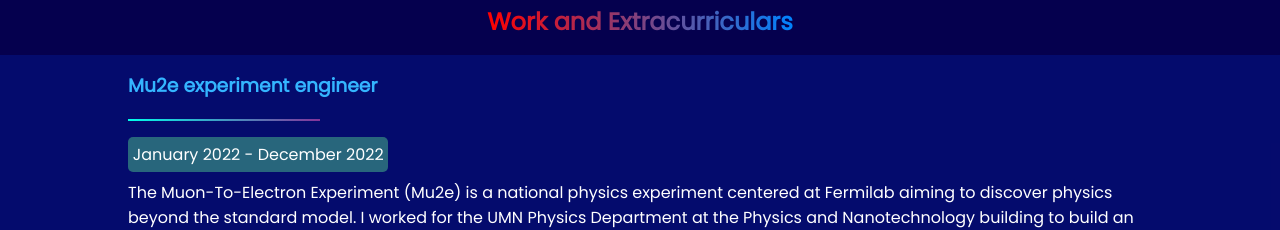
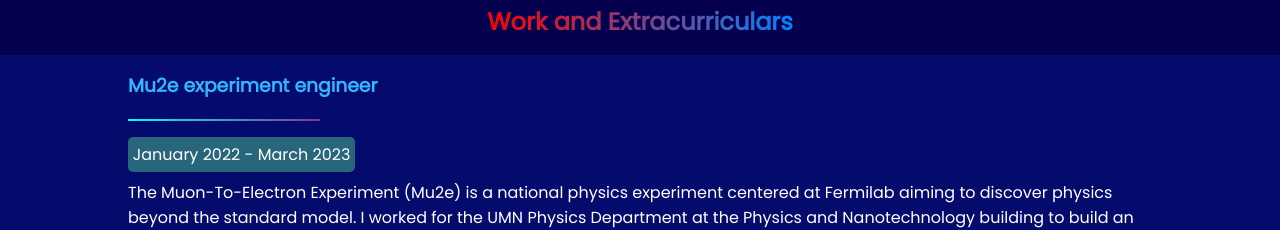
Before and after one commit to RWang-Dev/My-Website, a React (Create React App) app: page / in a window 1280 px wide. Shown: the part 3160-3390 px from the top of the page. Built offline with nearby package versions, Linux system fonts and the light colour scheme.

Commit message:
fixed the date of the mu2e job

```diff
--- a/src/components/Contact-Me/ContactList.js
+++ b/src/components/Contact-Me/ContactList.js
@@ -2,7 +2,7 @@
 import classes from "./ContactList.module.css"
 import React, { useRef } from 'react';
 import emailjs from '@emailjs/browser';
-// import { Alert } from 'react-alert'
+
 
 function ContactList(props) {
   const form = useRef();
--- a/src/pages/About-Me-Page/AboutMeInfo.js
+++ b/src/pages/About-Me-Page/AboutMeInfo.js
@@ -189,7 +189,7 @@ export const myInfo = [
           <p>
             <h3 className={classes.title_color_gradient_v2}>Mu2e experiment engineer</h3>
             <hr className={classes.separationLine_v1}></hr>
-            <span className={classes.skills_item}>January 2022 - December 2022</span>
+            <span className={classes.skills_item}>January 2022 - March 2023</span>
 
             <p>
             The Muon-To-Electron Experiment (Mu2e) is a national physics experiment centered at Fermilab aiming to discover physics beyond the standard model.
```
